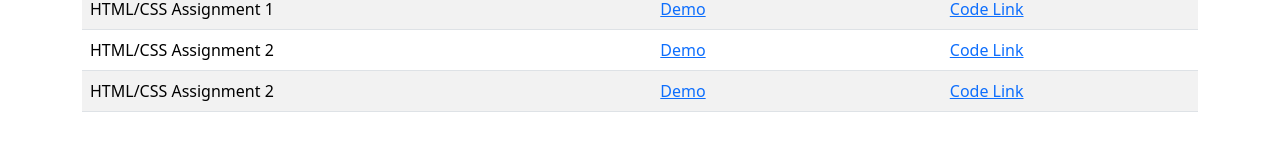
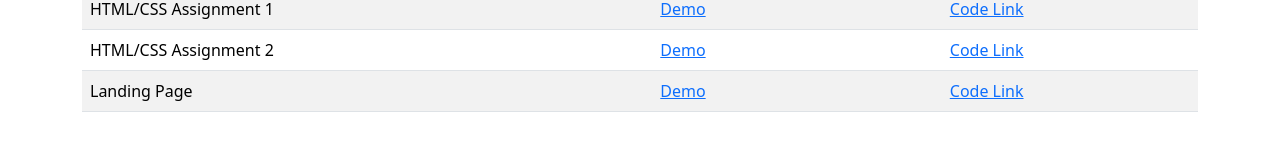
Before and after one commit to SujanButang/SujanButang.github.io, a plain HTML site: page index.html in a window 1280 px wide. Shown: the part 206-356 px from the top of the page. Drawn offline with nearby package versions, Linux system fonts and the light colour scheme.

Commit message:
fixed name of assignment

```diff
--- a/index.html
+++ b/index.html
@@ -51,7 +51,7 @@
             </td>
           </tr>
           <tr>
-            <td>HTML/CSS Assignment 2</td>
+            <td>Landing Page</td>
             <td><a href="Landing Page/index.html">Demo</a></td>
             <td>
               <a
```
